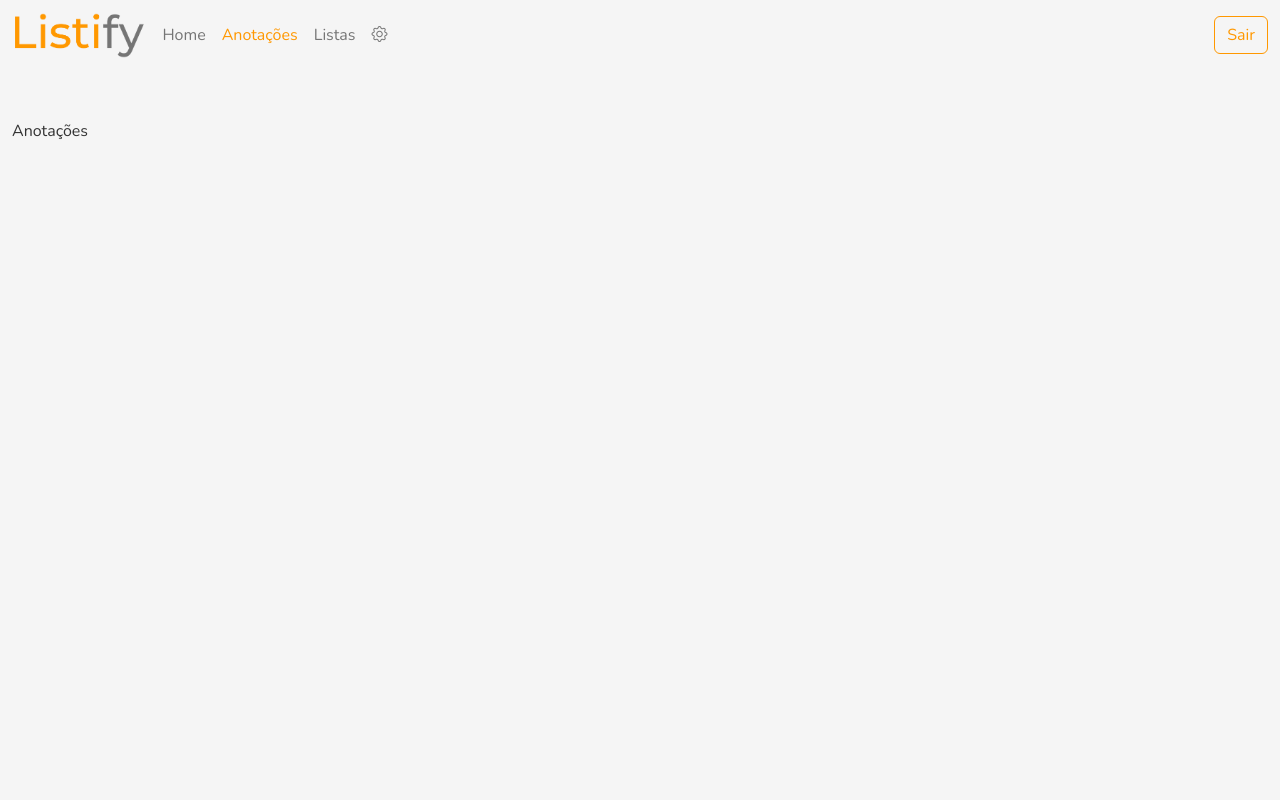
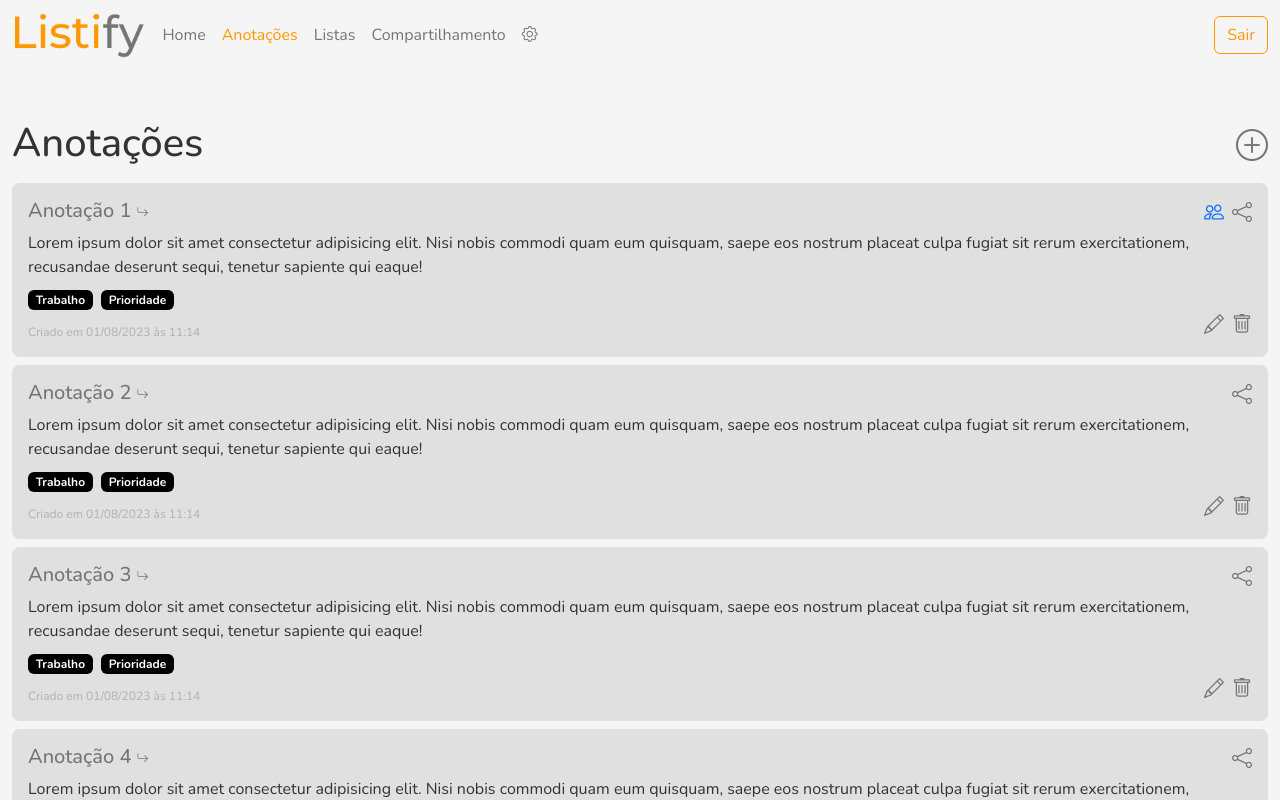
Before and after one commit to crisvini/Listify-Frontend, a React (Vite) app: page /anotacoes in a window 1280 px wide. Shown: the top 800 px of the page. Built offline with nearby package versions, Linux system fonts and the light colour scheme.

Commit message:
AnotacoesPage e navbar sticky

```diff
--- a/src/components/Navbar.jsx
+++ b/src/components/Navbar.jsx
@@ -9,7 +9,7 @@ const Navbar = () => {
     }
 
     return (
-        <header>
+        <header className='sticky-top'>
             <nav className="navbar navbar-expand-lg navbar-dark bg-primary-custom container-xxl mb-3 mb-lg-5">
                 <div className="container-fluid">
                     <Link className='navbar-brand' to='/home'><img src={Logo} alt="Listify" className="logo-navbar" /></Link>
@@ -34,6 +34,9 @@ const Navbar = () => {
                                         <NavLink to='/listas'>Listas</NavLink>
                                     </li>
                                     <li className="nav-item me-3">
+                                        <NavLink to='/compartilhamento'>Compartilhamento</NavLink>
+                                    </li>
+                                    <li className="nav-item me-3">
                                         <NavLink to='/configuracoes'><i className="bi bi-gear"></i></NavLink>
                                     </li>
                                     <li className="nav-item d-lg-none mt-2">
--- a/src/main.jsx
+++ b/src/main.jsx
@@ -15,6 +15,7 @@ import HomePage from './routes/HomePage.jsx'
 import ConfiguracoesPage from './routes/ConfiguracoesPage.jsx'
 import AnotacoesPage from './routes/AnotacoesPage.jsx'
 import ListasPage from './routes/ListasPage.jsx'
+import CompartilhamentoPage from './routes/CompartilhamentoPage.jsx'
 
 const router = createBrowserRouter([
   {
@@ -59,6 +60,10 @@ const router = createBrowserRouter([
         element: <ListasPage />
       },
       {
+        path: 'compartilhamento',
+        element: <CompartilhamentoPage />
+      },
+      {
         path: 'configuracoes',
         element: <ConfiguracoesPage />
       }
--- a/src/routes/AnotacoesPage.jsx
+++ b/src/routes/AnotacoesPage.jsx
@@ -1,11 +1,27 @@
+import { Link } from "react-router-dom"
 import Navbar from "../components/Navbar"
+import AnotacoesCard from "../components/AnotacoesCard"
+import AnotacoesMockada from "../components/AnotacoesMockada"
 
 const AnotacoesPage = () => {
     return (
         <div>
             <Navbar />
-            <main className="container-xxl">
-                Anotações
+            <main className="container-xxl mb-5">
+                <div className="row">
+                    <div className="col-12">
+                        <div className="w-100 d-flex justify-content-between align-items-center">
+                            <h1>Anotações</h1>
+                            <a className="pointer"><i className="bi bi-plus-circle fs-2"></i></a>
+                        </div>
+                        <div className="">
+                            {AnotacoesMockada.map((value, key) => (
+                                <AnotacoesCard key={key} id={value.id} nome={value.nome} anotacao={value.anotacao} compartilhada={value.compartilhada} tags={value.tags} />
+                            ))}
+                            {/* <span className="fw-lighter">Nenhuma anotação encontrada</span> */}
+                        </div>
+                    </div>
+                </div>
             </main>
         </div>
     )
--- /dev/null
+++ b/src/routes/CompartilhamentoPage.jsx
@@ -0,0 +1,15 @@
+import React from 'react'
+import Navbar from '../components/Navbar'
+
+const CompartilhamentoPage = () => {
+    return (
+        <div>
+            <Navbar />
+            <main className="container-xxl">
+                Compartilhamento
+            </main>
+        </div>
+    )
+}
+
+export default CompartilhamentoPage
```
